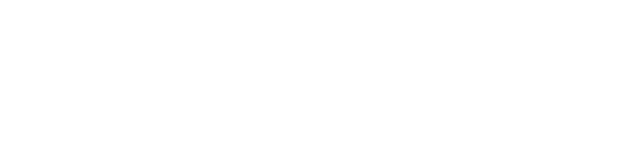
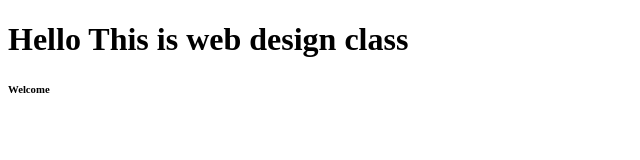
Before and after one commit to imsaykat/test_update, a plain HTML site: page index.html in a window 1280 px wide. Shown: the whole page, without its empty margins (0-640 px from the left). Drawn offline with Linux system fonts and the light colour scheme.

Commit message:
Heading Added

```diff
--- a/index.html
+++ b/index.html
@@ -6,6 +6,7 @@
     <title>Test Update</title>
 </head>
 <body>
-
+    <h1>Hello This is web design class</h1>
+    <h6>Welcome</h6>
 </body>
 </html>
```
